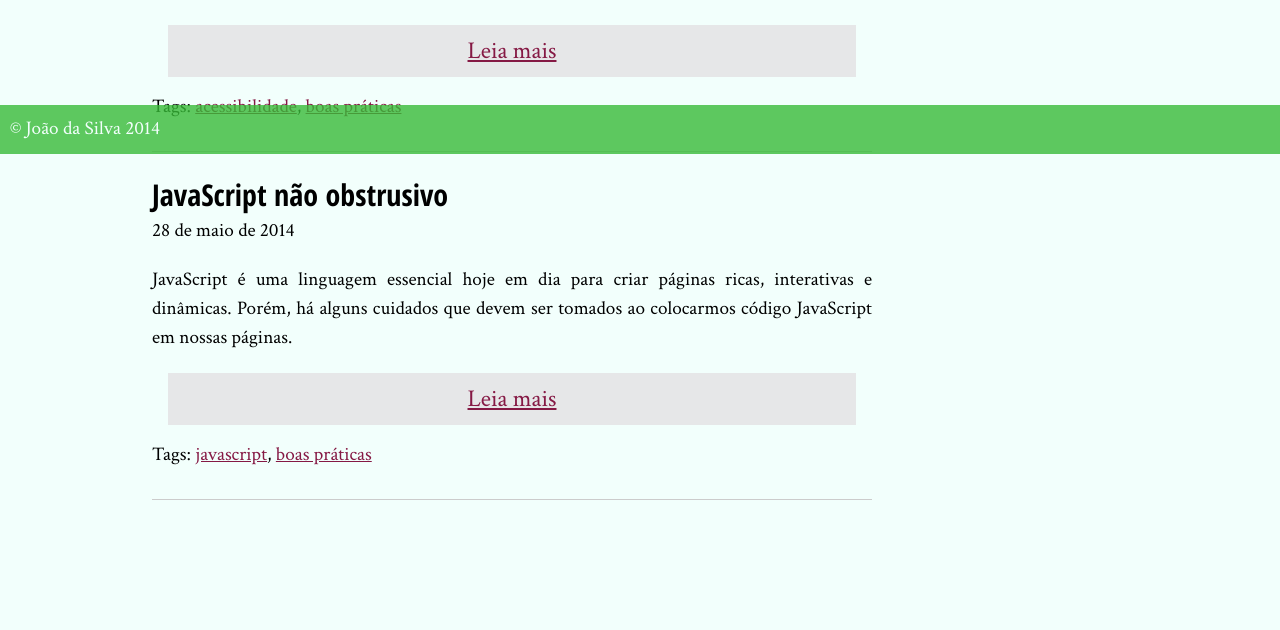
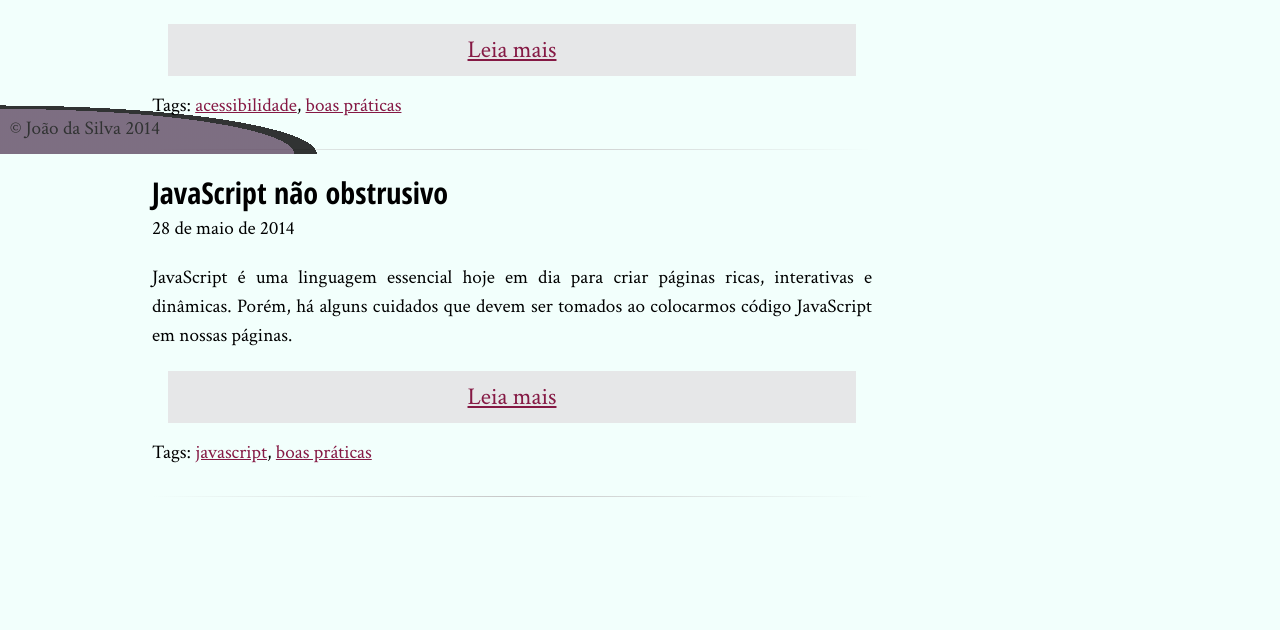
Before and after one commit to Eliasvmar/projeto_portfolio, a plain HTML site: page blog.html in a window 1280 px wide. Shown: the part 646-1276 px from the top of the page. Drawn offline with Linux system fonts and the light colour scheme.

Commit message:
radiais gradientes

```diff
--- a/css/blog.css
+++ b/css/blog.css
@@ -9,6 +9,12 @@
 
 .post-blog {
     padding-bottom: 30px;
-    border-bottom: 1px solid #ccc;
+    /* background-image: linear-gradient(to right, black, #C00, black);*/
+    background-repeat: no-repeat;
+    /* background-size: 80% 10px;
+    /* background-position: 50% 50%; */
     margin-bottom: 20px;
+    background-size: 100% 1px;
+    background-position: bottom center;
+    background-image: linear-gradient(to right, rgba(200, 200, 200, 0), rgba(200, 200, 200, 1), rgba(200, 200, 200, 0));
 }
--- a/css/site.css
+++ b/css/site.css
@@ -61,8 +61,10 @@ main p {
 }
 
 .rodape-pagina {
-    background-color: rgb(56, 187, 56);
-    color: #F2FFFC;
+    /*  background-color: rgb(56, 187, 56);*/
+    background-image: radial-gradient(ellipse at left bottom, rgba(60, 29, 61, 0.8), rgba(60, 29, 61, 0.8) 65%, black 65%, black 70%, transparent 70%, transparent);
+    background-size: 25% 100%;
+    background-repeat: no-repeat;
     padding: 10px;
     clear: both;
     position: fixed;
```
